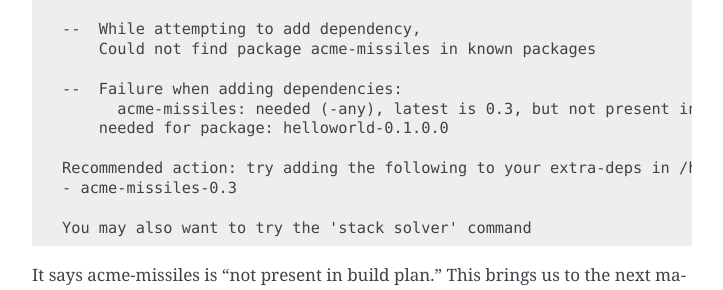
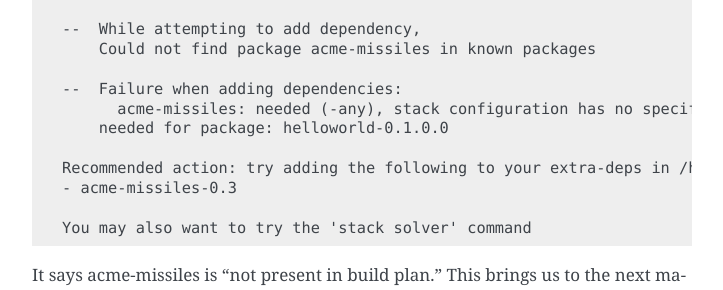
Before and after one commit to commercialhaskell/stack, a Sphinx documentation site: the page built from doc/GUIDE.md, in a window 1280 px wide and 900 px high, scrolled down 8953 px. Shown: the part 300-590 px from the top of the window, without its empty margins (388-1111 px from the left). Built offline with Sphinx 7.4.7, drawn with Linux system fonts in a browser that asks for light colours; some of the changed text lies outside the part shown.

Commit message:
clearer missing deps error message

```diff
--- a/doc/GUIDE.md
+++ b/doc/GUIDE.md
@@ -460,7 +460,7 @@ While constructing the BuildPlan the following exceptions were encountered:
     Could not find package acme-missiles in known packages
 
 --  Failure when adding dependencies:
-      acme-missiles: needed (-any), latest is 0.3, but not present in build plan
+      acme-missiles: needed (-any), stack configuration has no specified version (latest applicable is 0.3)
     needed for package: helloworld-0.1.0.0
 
 Recommended action: try adding the following to your extra-deps in /home/michael/helloworld/stack.yaml
```
Also changed, not shown: 1 other file.
